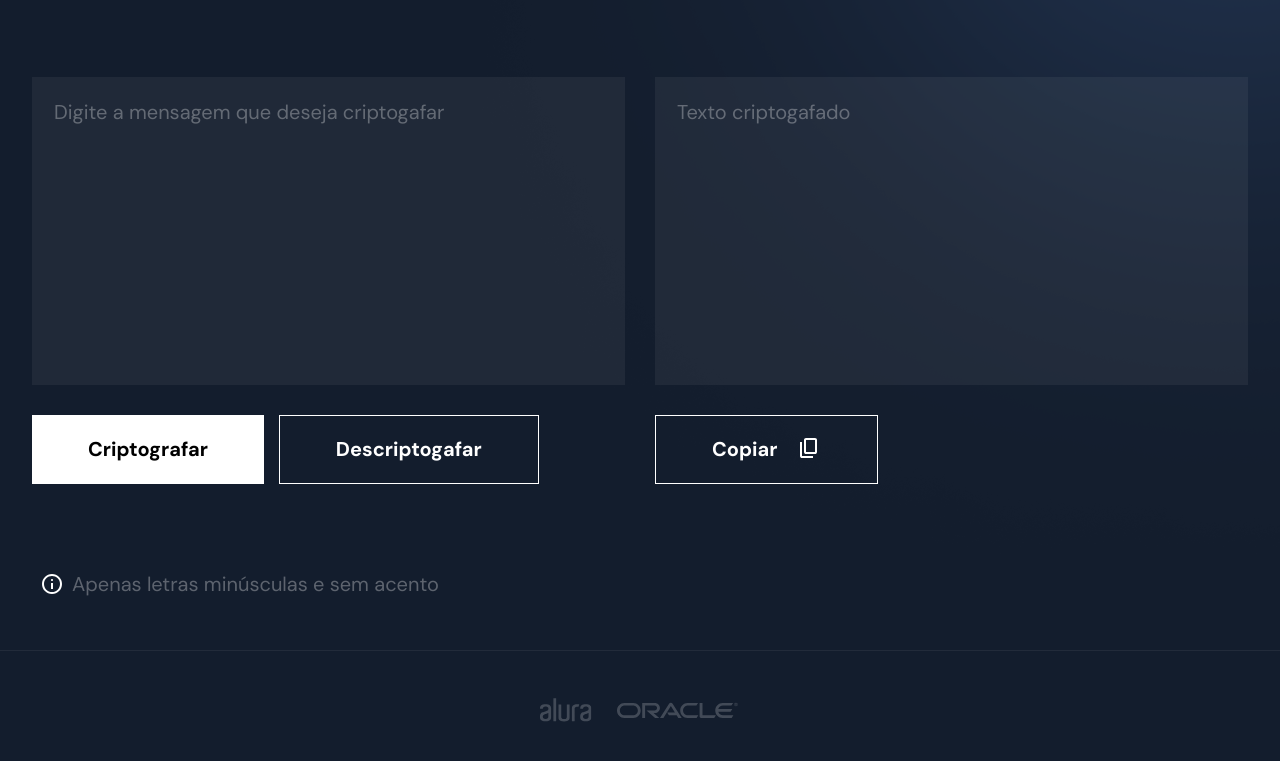
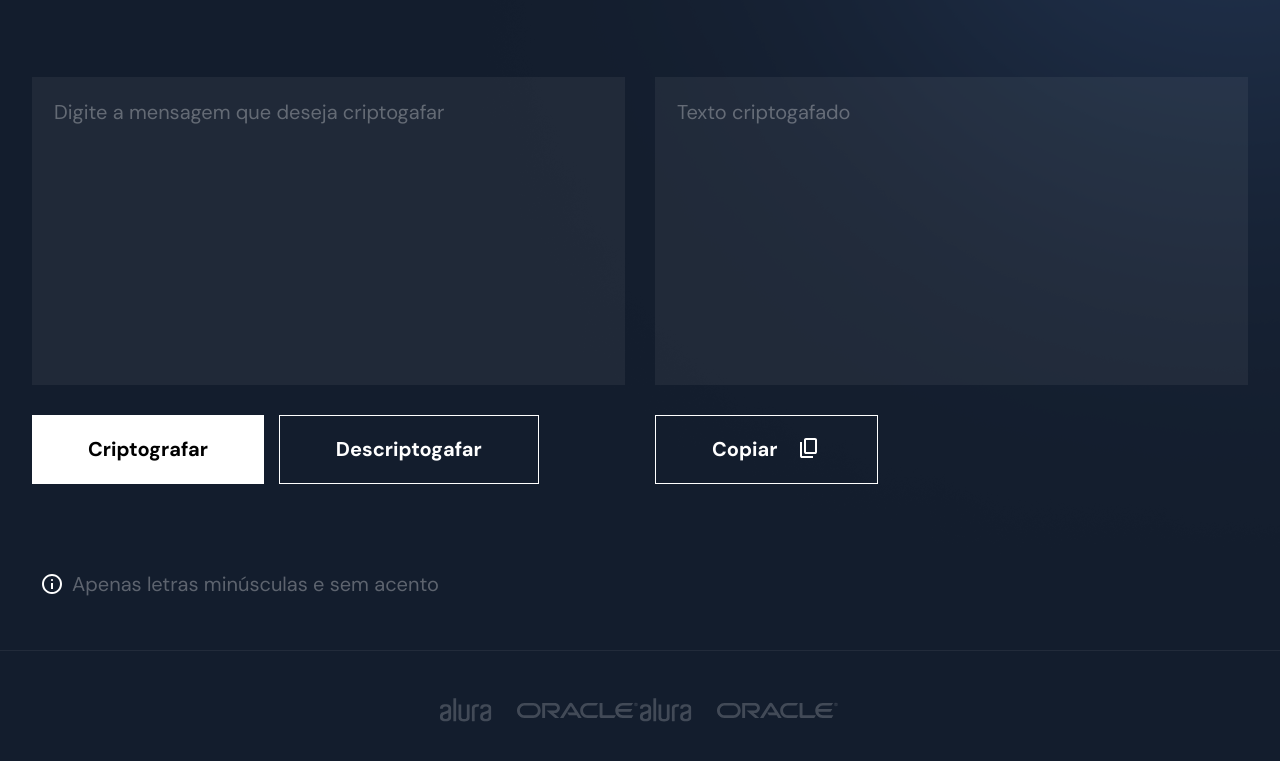
Before and after one commit to vitordrumondd/vitordrumondd.github.io, a plain HTML site: page index.html in a window 1280 px wide. Shown: the part 211-972 px from the top of the page. Drawn offline with nearby package versions, Linux system fonts and the light colour scheme.

Commit message:
primeiro commit

```diff
--- a/index.html
+++ b/index.html
@@ -26,6 +26,7 @@
     </main>
     <footer class="rodape">
         <img src="./imagens/oracle alura footer.svg" alt="">
+        <img src="./imagens/oracle alura footer.svg" alt="">
     </footer>
 </body>
 <script src="./js/script.js"></script>
```
